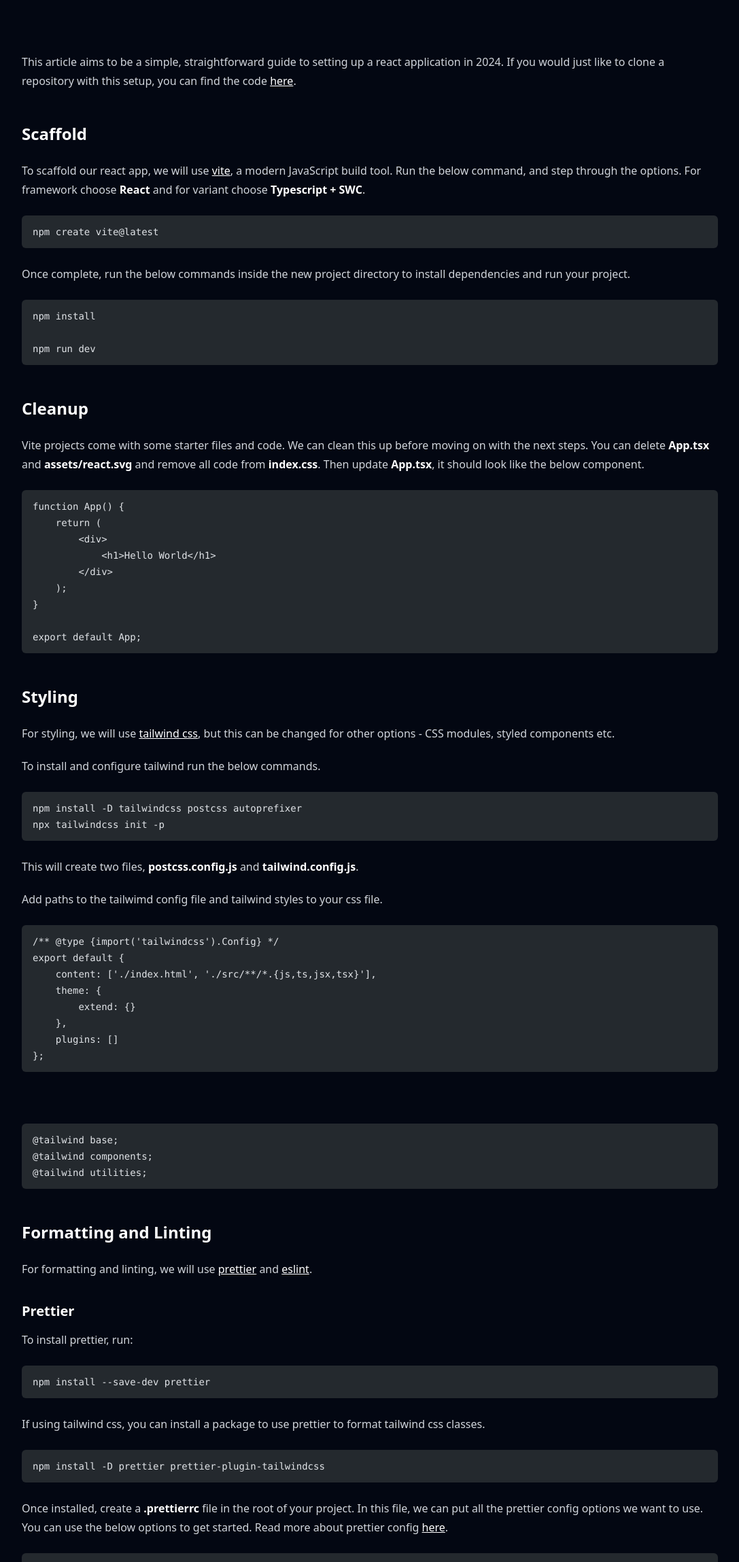
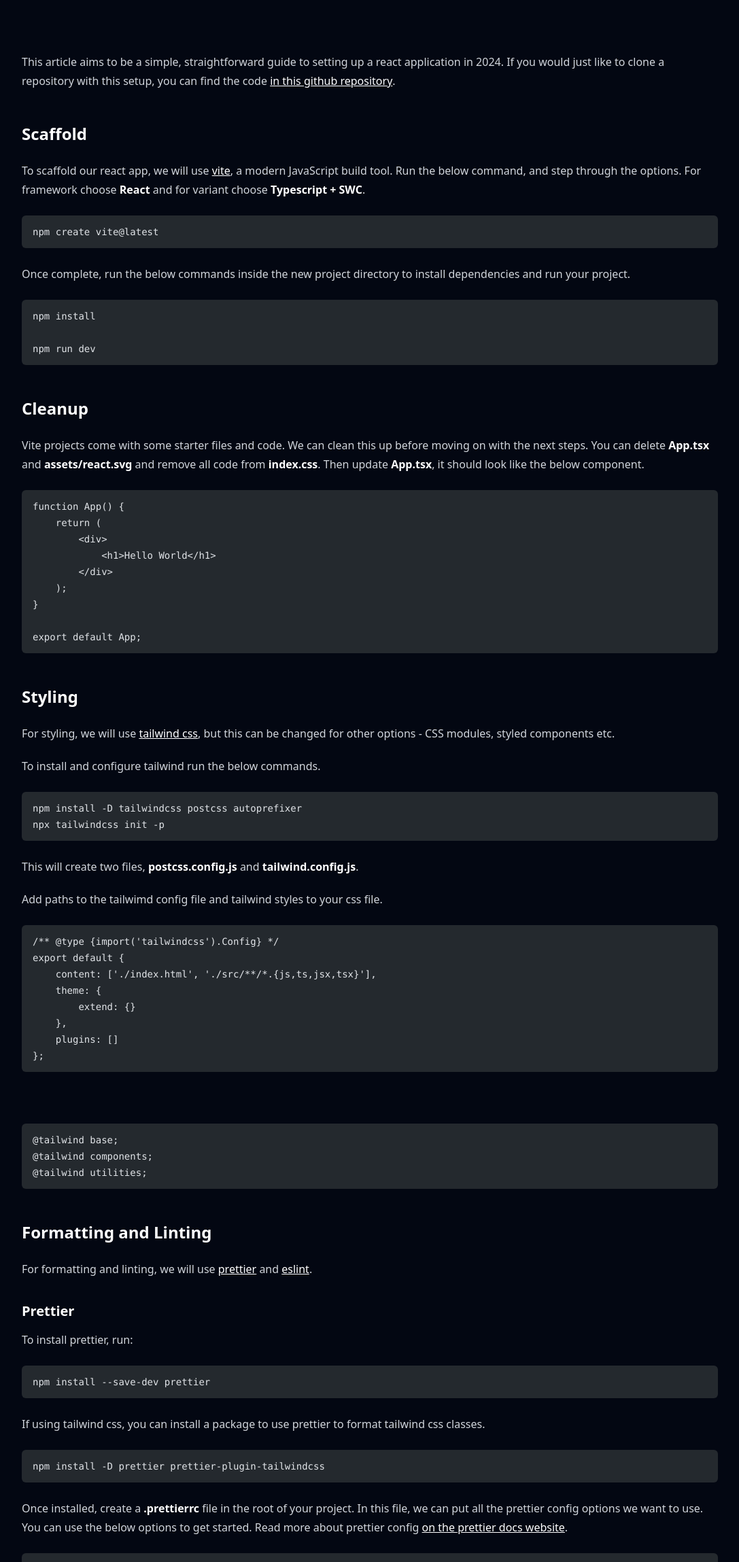
Before and after one commit to DaraghColl/daragh-coll-website, an Astro site: page /blog/create-a-react-app-2024 in a window 1280 px wide. Shown: the part 255-2553 px from the top of the page at 68% size, without its empty margins (96-1183 px from the left). Built offline with nearby package versions, Linux system fonts and the light colour scheme; Astro itself is replaced by a stand-in of ours; code samples lack their colours.

Commit message:
fix: update link text

````diff
--- a/src/content/blog/create-a-react-app-2024.mdx
+++ b/src/content/blog/create-a-react-app-2024.mdx
@@ -7,7 +7,7 @@ pubDate: '20 March, 2024'
 
 import InfoBox from '../../components/content-components/info-box/info-box.astro';
 
-This article aims to be a simple, straightforward guide to setting up a react application in 2024. If you would just like to clone a repository with this setup, you can find the code [here](https://vitejs.dev).
+This article aims to be a simple, straightforward guide to setting up a react application in 2024. If you would just like to clone a repository with this setup, you can find the code [in this github repository](https://vitejs.dev).
 
 ## Scaffold
 
@@ -94,7 +94,7 @@ If using tailwind css, you can install a package to use prettier to format tailw
 npm install -D prettier prettier-plugin-tailwindcss
 ```
 
-Once installed, create a **.prettierrc** file in the root of your project. In this file, we can put all the prettier config options we want to use. You can use the below options to get started. Read more about prettier config [here](https://prettier.io/docs/en/options).
+Once installed, create a **.prettierrc** file in the root of your project. In this file, we can put all the prettier config options we want to use. You can use the below options to get started. Read more about prettier config [on the prettier docs website](https://prettier.io/docs/en/options).
 
 ```json title=".prettierrc"
 {
@@ -115,7 +115,7 @@ To install and configure eslint, run:
 npm init @eslint/config
 ```
 
-This command will give you a walk through setup, giving you different setup options. See the options I have used below, but feel free to read more [here](https://eslint.org/docs/latest/use/configure/) and configure your project differently.
+This command will give you a walk through setup, giving you different setup options. See the options I have used below, but feel free to read more [in the eslint docs](https://eslint.org/docs/latest/use/configure/) and configure your project differently.
 
 ```text wrap title="terminal"
 ✔ How would you like to use ESLint? To check syntax, find problems, and enforce code style
````
